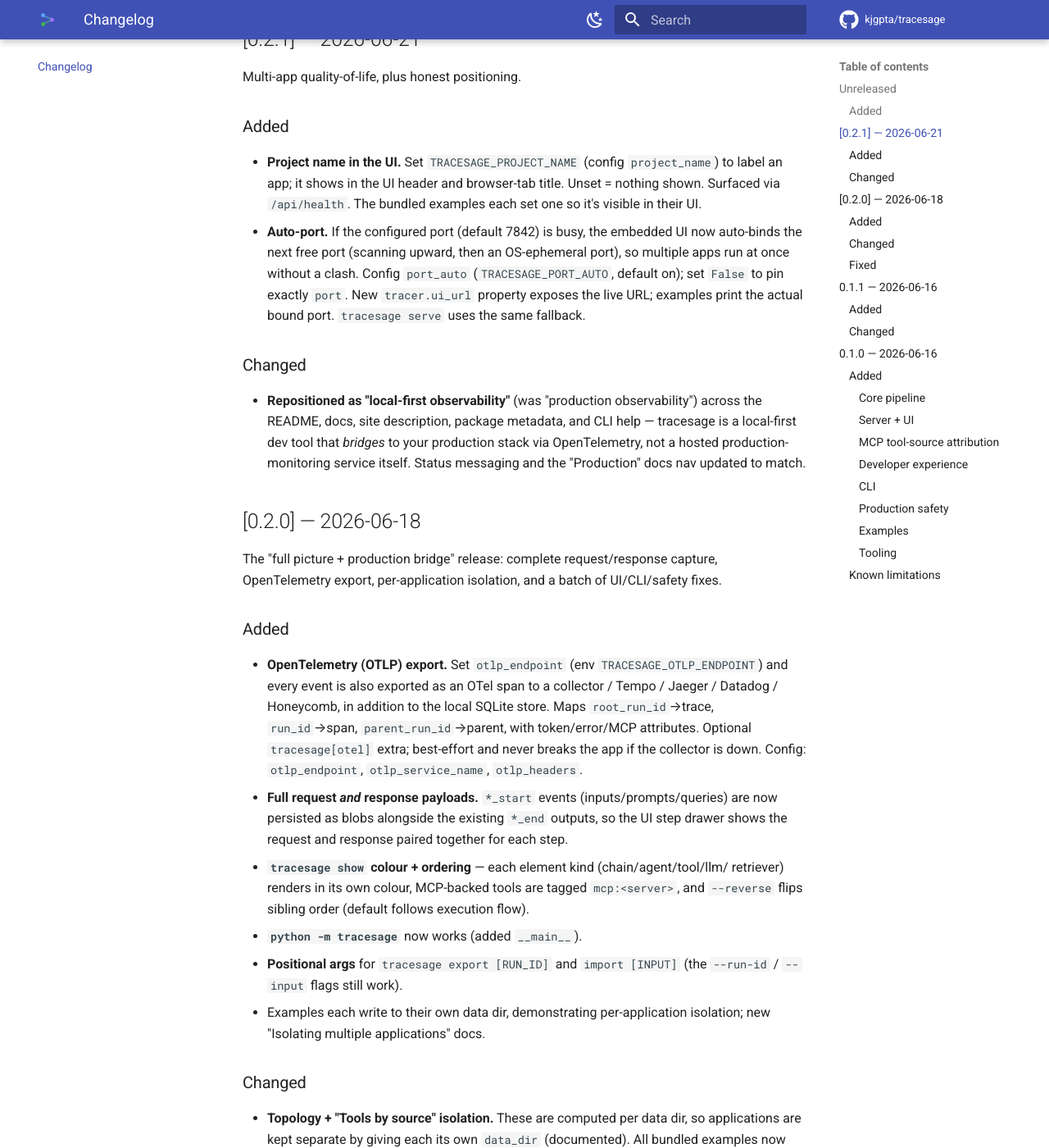
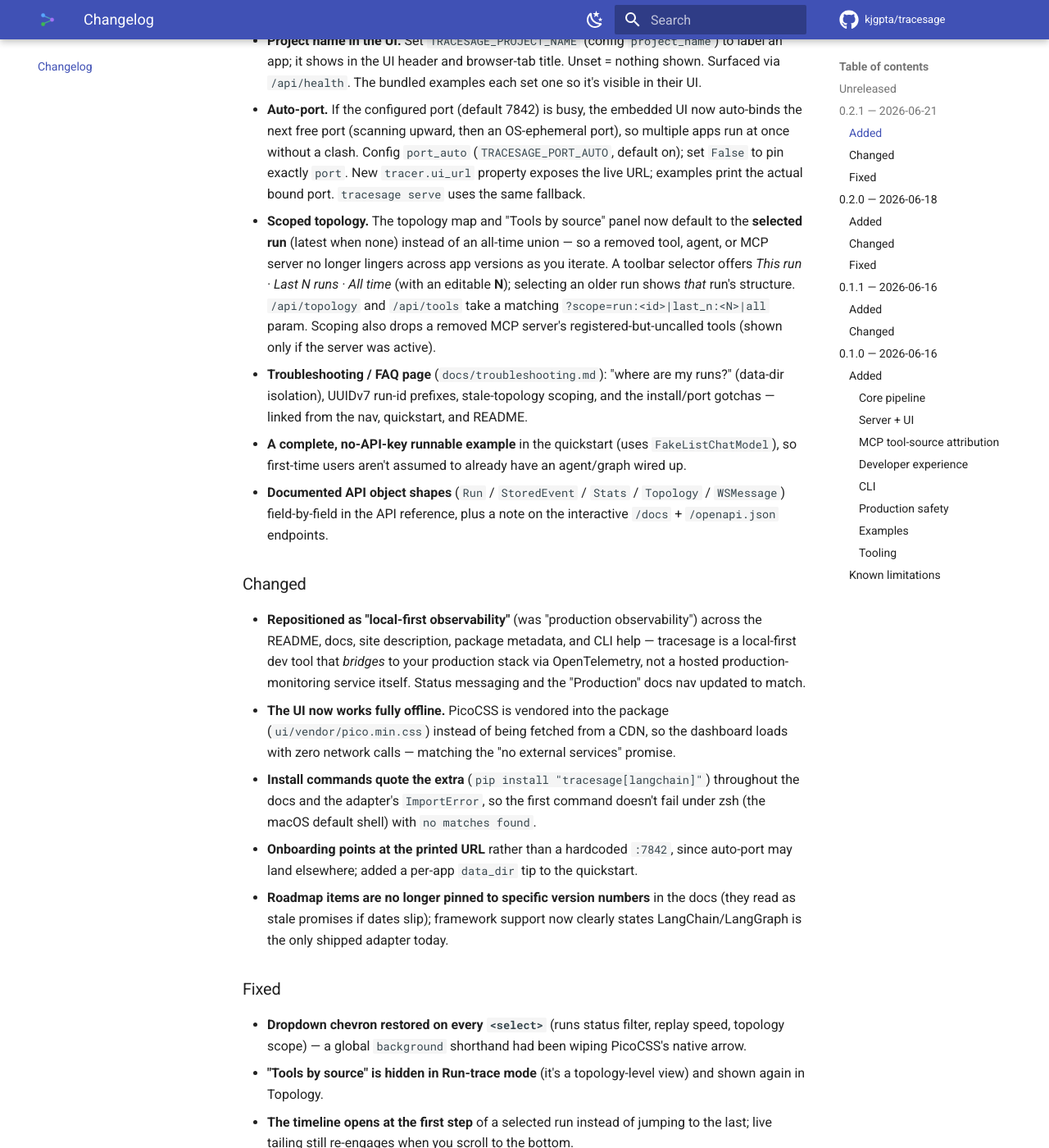
Before and after one commit to kjgpta/tracesage, an MkDocs documentation site: the page built from docs/changelog.md, in a window 1280 px wide and 1400 px high, scrolled down 595 px. Shown: the whole window at 82% size. Built offline with MkDocs 1.6.1 and Material for MkDocs 9.7.7, drawn with Linux system fonts in a browser that asks for light colours; comment, search, counter and statistics services are not loaded; some of the changed text lies outside the part shown.

Commit message:
docs: fold scoped-topology + adoption/UI fixes into the v0.2.1 changelog
- Move the scoped-topology entry out of [Unreleased] into [0.2.1] and add the
  rest of this release's work: offline UI (vendored PicoCSS), troubleshooting
  page, runnable quickstart example, documented API shapes, install-quoting,
  printed-URL onboarding, de-pinned roadmap, and the UI fixes (chevron, scope
  N-input sizing, tools-panel topology-only, timeline-first-step, runs filter
  vs collapse button).
- Fix changelog footer links (Unreleased now compares from v0.2.1; add 0.2.0/0.2.1).
- README features: add scoped topology; note the UI is self-contained / offline.

Co-Authored-By: Claude Opus 4.8 (1M context) <noreply@anthropic.com>

```diff
--- a/docs/changelog.md
+++ b/docs/changelog.md
@@ -7,17 +7,12 @@ and this project adheres to [Semantic Versioning](https://semver.org/spec/v2.0.0
 
 ## [Unreleased]
 
-### Added
-- **Scoped topology.** The topology map and "Tools by source" panel now default to the
-  **selected run** (latest when none) instead of an all-time union — so a removed tool,
-  agent, or MCP server no longer lingers across app versions as you iterate. A toolbar
-  selector offers *This run · Last N runs · All time*; `/api/topology` and `/api/tools`
-  take a matching `?scope=run:<id>|last_n:<N>|all` param. Scoping also drops a removed
-  MCP server's registered-but-uncalled tools (shown only if the server was active).
+_Nothing yet._
 
 ## [0.2.1] — 2026-06-21
 
-Multi-app quality-of-life, plus honest positioning.
+Multi-app quality-of-life, scoped topology, an offline-capable UI, and an
+onboarding/docs overhaul (honest positioning included).
 
 ### Added
 - **Project name in the UI.** Set `TRACESAGE_PROJECT_NAME` (config `project_name`) to
@@ -28,6 +23,21 @@ Multi-app quality-of-life, plus honest positioning.
   apps run at once without a clash. Config `port_auto` (`TRACESAGE_PORT_AUTO`, default on);
   set `False` to pin exactly `port`. New `tracer.ui_url` property exposes the live URL;
   examples print the actual bound port. `tracesage serve` uses the same fallback.
+- **Scoped topology.** The topology map and "Tools by source" panel now default to the
+  **selected run** (latest when none) instead of an all-time union — so a removed tool,
+  agent, or MCP server no longer lingers across app versions as you iterate. A toolbar
+  selector offers *This run · Last N runs · All time* (with an editable **N**); selecting
+  an older run shows *that* run's structure. `/api/topology` and `/api/tools` take a
+  matching `?scope=run:<id>|last_n:<N>|all` param. Scoping also drops a removed MCP
+  server's registered-but-uncalled tools (shown only if the server was active).
+- **Troubleshooting / FAQ page** (`docs/troubleshooting.md`): "where are my runs?"
+  (data-dir isolation), UUIDv7 run-id prefixes, stale-topology scoping, and the
+  install/port gotchas — linked from the nav, quickstart, and README.
+- **A complete, no-API-key runnable example** in the quickstart (uses `FakeListChatModel`),
+  so first-time users aren't assumed to already have an agent/graph wired up.
+- **Documented API object shapes** (`Run` / `StoredEvent` / `Stats` / `Topology` /
+  `WSMessage`) field-by-field in the API reference, plus a note on the interactive
+  `/docs` + `/openapi.json` endpoints.
 
 ### Changed
 - **Repositioned as "local-first observability"** (was "production observability") across
@@ -35,6 +45,27 @@ Multi-app quality-of-life, plus honest positioning.
   local-first dev tool that *bridges* to your production stack via OpenTelemetry, not a
   hosted production-monitoring service itself. Status messaging and the "Production" docs
   nav updated to match.
+- **The UI now works fully offline.** PicoCSS is vendored into the package
+  (`ui/vendor/pico.min.css`) instead of being fetched from a CDN, so the dashboard loads
+  with zero network calls — matching the "no external services" promise.
+- **Install commands quote the extra** (`pip install "tracesage[langchain]"`) throughout
+  the docs and the adapter's `ImportError`, so the first command doesn't fail under zsh
+  (the macOS default shell) with `no matches found`.
+- **Onboarding points at the printed URL** rather than a hardcoded `:7842`, since
+  auto-port may land elsewhere; added a per-app `data_dir` tip to the quickstart.
+- **Roadmap items are no longer pinned to specific version numbers** in the docs (they
+  read as stale promises if dates slip); framework support now clearly states
+  LangChain/LangGraph is the only shipped adapter today.
+
+### Fixed
+- **Dropdown chevron restored on every `<select>`** (runs status filter, replay speed,
+  topology scope) — a global `background` shorthand had been wiping PicoCSS's native arrow.
+- **"Tools by source" is hidden in Run-trace mode** (it's a topology-level view) and
+  shown again in Topology.
+- **The timeline opens at the first step** of a selected run instead of jumping to the
+  last; live tailing still re-engages when you scroll to the bottom.
+- **The "Last N" scope input matches the scope `<select>`'s size**, and the runs status
+  filter no longer sits underneath the panel's collapse button.
 
 ## [0.2.0] — 2026-06-18
 
```
Also changed, not shown: other parts of docs/changelog.md (+3 -1 lines), README.md (+4 -0 lines), docs/index.md (+1 -0 lines).
